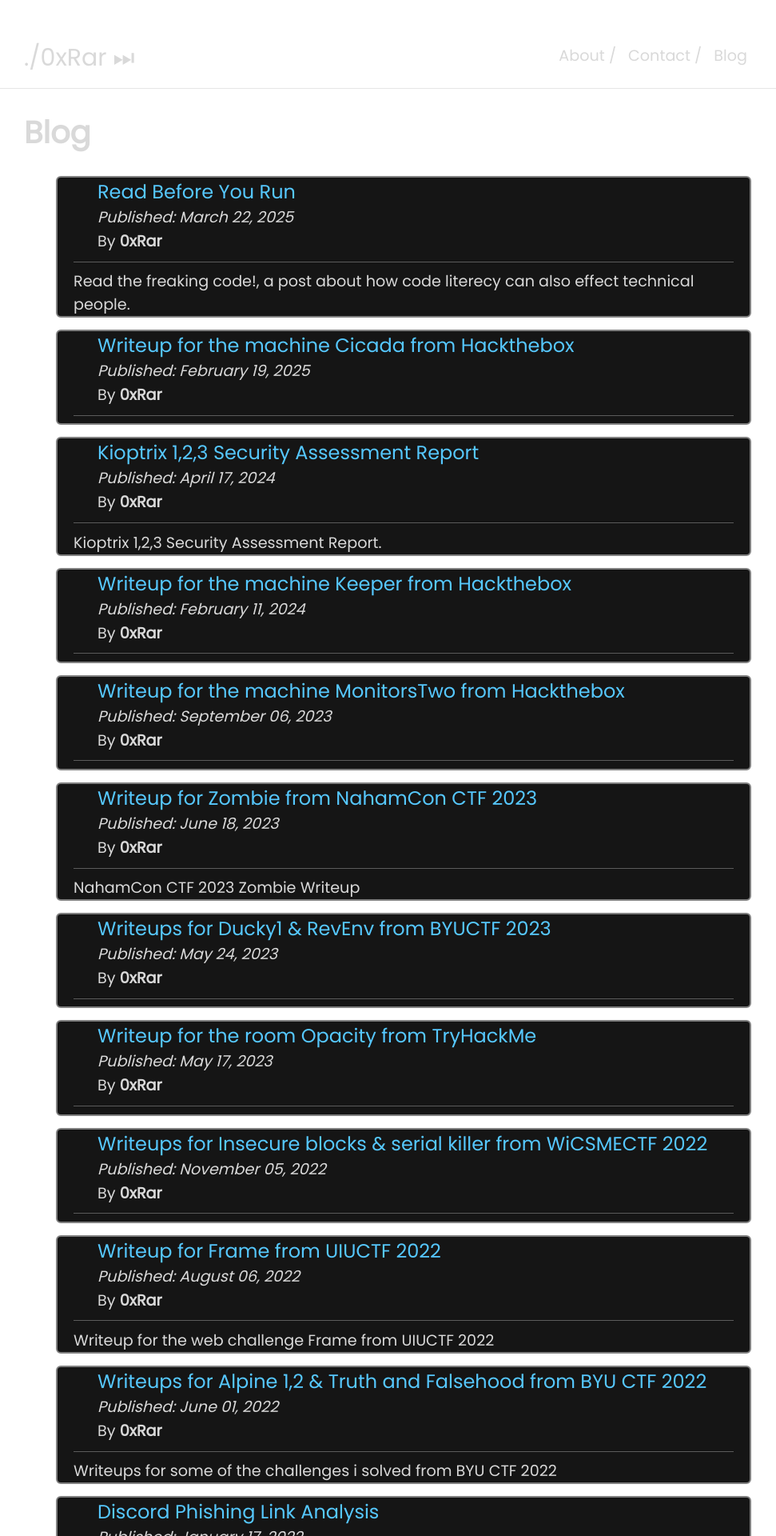
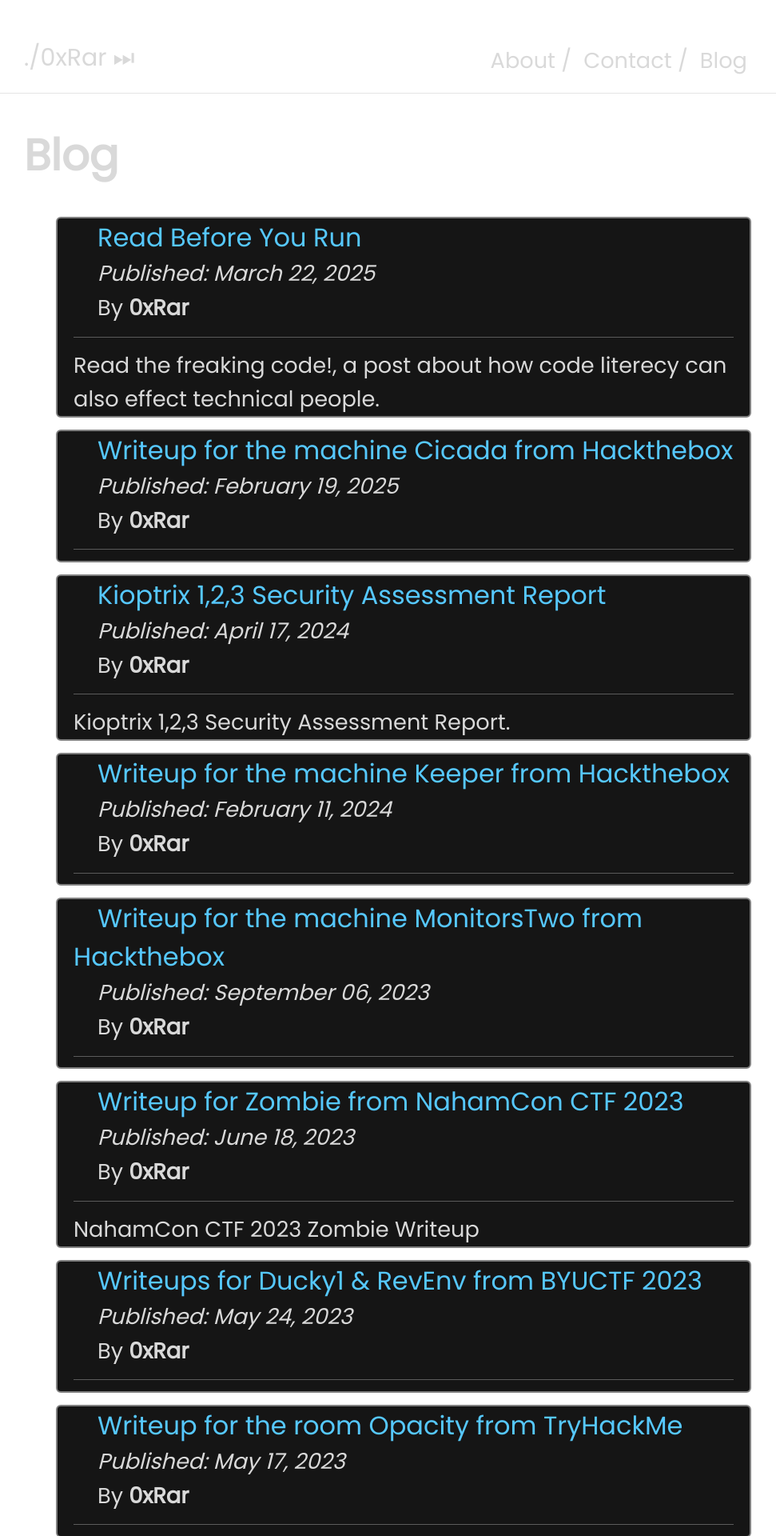
Before and after one commit to 0xRar/blog, a Jekyll site: the page built from blog.md, in a window 1280 px wide. Shown: the top 1920 px of the page at 80% size, without its empty margins (155-1126 px from the left). Built offline with Jekyll 4.4.1, drawn with Linux system fonts in a browser that asks for light colours.

Commit message:
Changed font-size, added a fix for the word wrapping to make it easy and better to read with a smaller screen

```diff
--- a/_layouts/blog.html
+++ b/_layouts/blog.html
@@ -7,7 +7,7 @@ layout: default
     <ul>
     {% for post in site.posts %}
     <li class="posts">
-        <a href="{{ post.url }}">{{ post.title }}</a><br>
+        <a id="post-container-title" href="{{ post.url }}">{{ post.title }}</a><br>
         <i class="post-date">Published: {{ post.date | date: "%-B %d, %Y" }}</i>
         <br>
         <p id="post-author">By <b>{{ post.author }}</b></p>
--- a/_sass/_style.scss
+++ b/_sass/_style.scss
@@ -22,7 +22,7 @@ body {
     font-family: 'Poppins', sans-serif;
     color: $text;
     height: 100%;
-    font-size: 1.2em;
+    font-size: 1.7rem;
 }
 a {
     text-decoration: none;
@@ -86,6 +86,7 @@ hr {
 .wrapper {
     min-height: 100%;
     word-break: break-word;
+    text-justify: inter-word;
 }
 
 .icons {
@@ -115,7 +116,11 @@ hr {
 }
 
 .posts > a {
-  margin-left: $post-margin-left;
+    margin-left: $post-margin-left;
+}
+
+#post-container-title {
+    font-size: 2rem;
 }
 
 .post-title {
@@ -163,6 +168,7 @@ hr {
     .container {
         max-width: $med-width;
         transition: 0.3s ease all;
+        padding: 1em;
     }
 }
 
@@ -201,6 +207,9 @@ hr {
 	#navlist li.nav-list {
 		margin: 0;
 	}
+        .post-title {
+            font-size: 2rem;
+        }
 }
 
 @import "typography";
```
